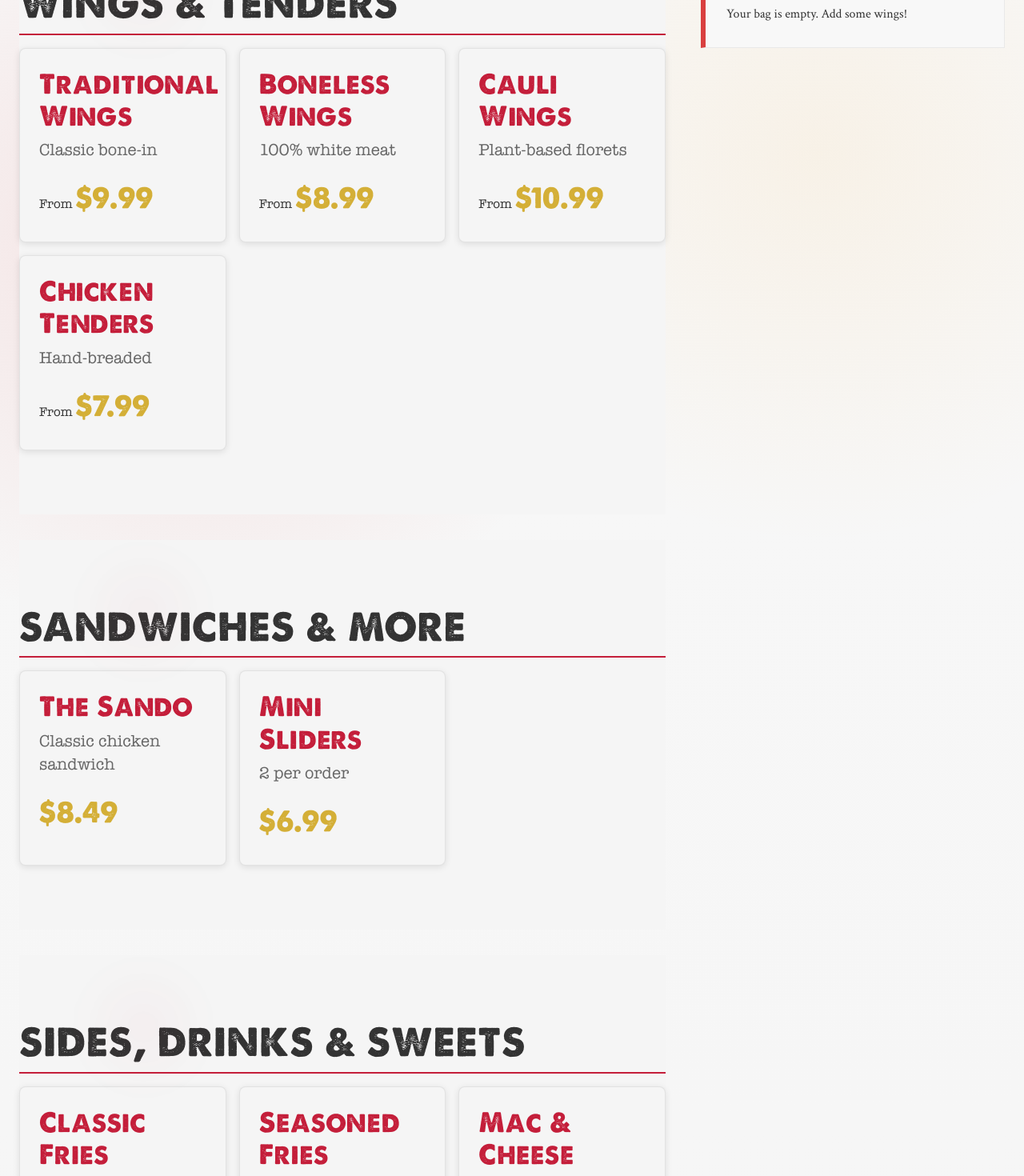
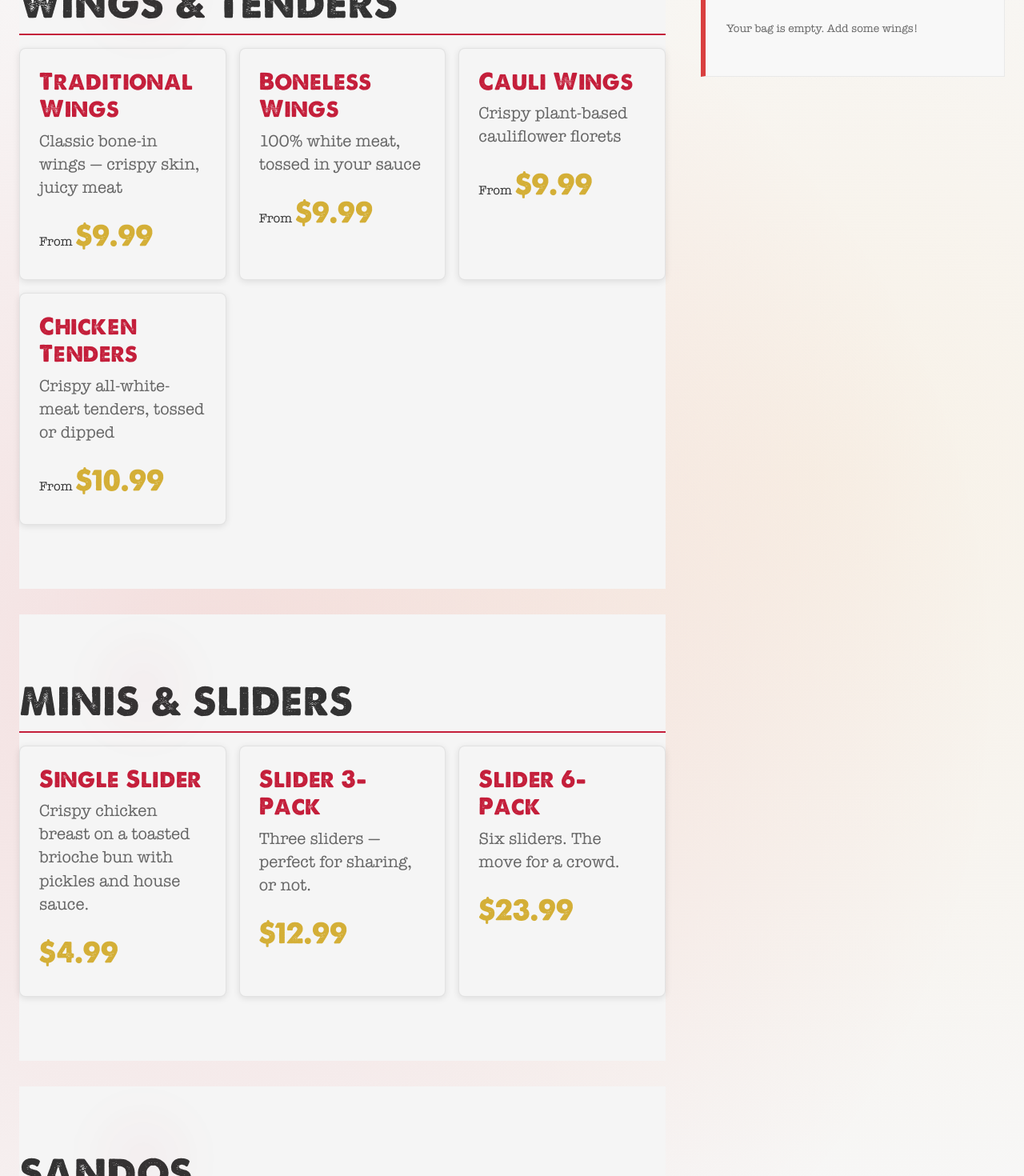
Before and after one commit to DeWittSolutionsLLC/WingSnobMock, a React (Vite) app: page /order in a window 1280 px wide. Shown: the part 240-1710 px from the top of the page at 80% size. Built offline with nearby package versions, Linux system fonts and the light colour scheme.

Commit message:
Enhance Order page with detailed menu items and quick add functionality; update styles for responsiveness and accessibility

```diff
--- a/src/App.jsx
+++ b/src/App.jsx
@@ -14,6 +14,8 @@ function ScrollAnimator() {
   const location = useLocation()
 
   useEffect(() => {
+    window.scrollTo(0, 0)
+
     let observer
     let rafId
 
--- a/src/index.css
+++ b/src/index.css
@@ -183,12 +183,12 @@ ul { list-style: none; }
   color: #1a1a1a;
   margin-bottom: 20px;
 }
-.section-title--highlight{
-  background: linear-gradient(135deg, var(--red) 0%, var(--red-dark) 100%);
-  -webkit-background-clip: text;
-  -webkit-text-fill-color: transparent;
-  font-size:clamp(4rem, 8vw, 6rem);
+.section-title--highlight {
+  color: var(--red);
+  display: block;
+  font-size:clamp(7rem,13vw,11rem);
 }
+
 .section-title.dark
   {
   background: linear-gradient(135deg, var(--gold) 0%, var(--red) 100%);
@@ -220,6 +220,11 @@ ul { list-style: none; }
   .btn-gold {
     font-size: 0.95rem;
     padding: 14px 28px;
+  }
+  .section-title--highlight {
+  color: var(--red);
+  display: block;
+  font-size:clamp(6rem,12vw,10rem);
   }
 }
 
--- a/src/pages/Home.css
+++ b/src/pages/Home.css
@@ -576,7 +576,11 @@
     position: relative;
     z-index: 2;
   }
-
+  .hero__title-accent {
+  color: var(--red);
+  display: block;
+  font-size:clamp(6rem,12vw,10rem);
+  }
   .hero__image {
     display: flex;
     position: absolute;
@@ -662,6 +666,41 @@
   }
 }
 
+@media (max-width: 640px) {
+  /* pull hero image out of absolute overlay — stack it below the text */
+  .hero {
+    height: auto;
+    min-height: 100svh;
+  }
+
+  .hero__inner {
+    max-height: none;
+    padding-top: 32px;
+    padding-bottom: 40px;
+    gap: 24px;
+  }
+
+  .hero__image {
+    position: relative;
+    right: auto;
+    top: auto;
+    transform: none;
+    width: 100%;
+    max-width: 100%;
+    opacity: 1;
+    pointer-events: auto;
+    margin-right: 0;
+    justify-content: center;
+  }
+
+  .hero__image img {
+    height: 220px;
+    width: 100%;
+    object-fit: cover;
+    border-radius: 16px;
+  }
+}
+
 @media (max-width: 480px) {
   .why-grid {
     grid-template-columns: 1fr;
@@ -689,7 +728,7 @@
   }
 
   .catering-section__image img {
-    max-height: 220px;
+    max-height:fit-content;
   }
 
   .hero__subtitle {
--- a/src/pages/Order.css
+++ b/src/pages/Order.css
@@ -126,7 +126,7 @@
 }
 .menu-card h4{
   font-family: var(--love-of-thunder), cursive;
-  font-size: 2.1rem;
+  font-size:clamp(1.8rem, 2.5vw, 1.6rem);
   margin-bottom: 0.5rem;
   color:var(--red);
 }
@@ -180,6 +180,40 @@
   text-transform: uppercase;
 }
 
+/* ── Quick Add Modal ── */
+.quick-add-modal {
+  background: var(--background-secondary);
+  border: 1px solid rgba(0,0,0,0.08);
+  border-radius: 12px;
+  padding: 2rem;
+  width: 100%;
+  max-width: 360px;
+}
+
+.quick-add-modal h3 {
+  font-family: var(--love-of-thunder), cursive;
+  font-size: 2rem;
+  border-bottom: 2px solid var(--red);
+  padding-bottom: 0.5rem;
+  margin-bottom: 0.75rem;
+  text-transform: uppercase;
+  color: var(--dark-3);
+}
+
+.quick-add-modal__desc {
+  font-size: 0.95rem;
+  color: var(--text-muted);
+  font-family: var(--american-typewriter), serif;
+  margin-bottom: 0.75rem;
+  line-height: 1.5;
+}
+
+.quick-add-modal__price {
+  font-family: var(--love-of-thunder), cursive;
+  font-size: 2.2rem;
+  color: var(--gold);
+  margin-bottom: 0.5rem;
+}
 
 .option-group {
   margin-top: 1.5rem;
@@ -568,7 +602,13 @@
   padding: 20px 0;
   font-family: var(--american-typewriter), serif;
 }
-
+.empty-msg{
+  font-size: 0.875rem;
+  color: var(--text-muted);
+  font-style: italic;
+  padding: 20px 0;
+  font-family: var(--american-typewriter), serif;
+}
 .order-summary__items {
   display: flex;
   flex-direction: column;
@@ -804,7 +844,7 @@
   position: relative;
 }
 
-.sauce-btn:hover {
+.sauce-btn:hover:not(:disabled) {
   border-color: rgba(245,166,35,0.4);
   transform: translateY(-2px);
 }
@@ -812,6 +852,12 @@
 .sauce-btn.active {
   border-color: var(--gold);
   background: rgba(245,166,35,0.1);
+}
+
+.sauce-btn:disabled {
+  opacity: 0.3;
+  cursor: not-allowed;
+  transform: none;
 }
 
 .sauce-color {
--- a/src/pages/Order.jsx
+++ b/src/pages/Order.jsx
@@ -4,34 +4,99 @@ import './Order.css'
 
 const MENU_DATA = {
   wings: [
-    { id: 'traditional', label: 'Traditional Wings', desc: 'Classic bone-in', sizes: [{ qty: 6, price: 9.99 }, { qty: 10, price: 15.99 }, { qty: 20, price: 28.99 }] },
-    { id: 'boneless', label: 'Boneless Wings', desc: '100% white meat', sizes: [{ qty: 6, price: 8.99 }, { qty: 10, price: 13.99 }, { qty: 20, price: 24.99 }] },
-    { id: 'cauli', label: 'Cauli Wings', desc: 'Plant-based florets', sizes: [{ qty: 8, price: 10.99 }, { qty: 16, price: 19.99 }] },
-    { id: 'tenders', label: 'Chicken Tenders', desc: 'Hand-breaded', sizes: [{ qty: 3, price: 7.99 }, { qty: 5, price: 11.99 }] },
+    {
+      id: 'traditional',
+      label: 'Traditional Wings',
+      desc: 'Classic bone-in wings — crispy skin, juicy meat',
+      sizes: [
+        { qty: 6,  price: 9.99  },
+        { qty: 10, price: 15.99 },
+        { qty: 15, price: 22.99 },
+        { qty: 20, price: 28.99 },
+        { qty: 50, price: 64.99 },
       ],
-  sandwiches: [
-    { id: 'sando', label: 'The Sando', desc: 'Classic chicken sandwich', price: 8.49 },
-    { id: 'slider', label: 'Mini Sliders', desc: '2 per order', price: 6.99 },
+    },
+    {
+      id: 'boneless',
+      label: 'Boneless Wings',
+      desc: '100% white meat, tossed in your sauce',
+      sizes: [
+        { qty: 6,  price: 9.99  },
+        { qty: 10, price: 15.99 },
+        { qty: 15, price: 22.99 },
+        { qty: 20, price: 28.99 },
+        { qty: 50, price: 64.99 },
+      ],
+    },
+    {
+      id: 'cauli',
+      label: 'Cauli Wings',
+      desc: 'Crispy plant-based cauliflower florets',
+      sizes: [
+        { qty: 6,  price: 9.99  },
+        { qty: 10, price: 15.99 },
+        { qty: 15, price: 22.99 },
+        { qty: 20, price: 28.99 },
+        { qty: 50, price: 64.99 },
+      ],
+    },
+    {
+      id: 'tenders',
+      label: 'Chicken Tenders',
+      desc: 'Crispy all-white-meat tenders, tossed or dipped',
+      sizes: [
+        { qty: 5,  price: 10.99 },
+        { qty: 10, price: 18.99 },
+        { qty: 20, price: 34.99 },
+      ],
+    },
+  ],
+  sliders: [
+    { id: 'slider-single', label: 'Single Slider',   desc: 'Crispy chicken breast on a toasted brioche bun with pickles and house sauce.', price: 4.99  },
+    { id: 'slider-3',      label: 'Slider 3-Pack',   desc: 'Three sliders — perfect for sharing, or not.',                                 price: 12.99 },
+    { id: 'slider-6',      label: 'Slider 6-Pack',   desc: 'Six sliders. The move for a crowd.',                                           price: 23.99 },
+  ],
+  sandos: [
+    { id: 'classic-sando',   label: 'Classic Sando',       desc: 'Crispy chicken, lettuce, tomato, pickles, house sauce on a toasted brioche bun.',                                          price: 11.99 },
+    { id: 'spicy-sando',     label: 'Spicy Sando',         desc: 'Same as the classic, hit with your sauce of choice from the Sauce Lab.',                                                  price: 12.49 },
+    { id: 'buffalo-sando',   label: 'Buffalo Ranch Sando', desc: 'Crispy chicken tossed in Buffalo sauce, topped with ranch and pickles on a toasted brioche bun.',                         price: 12.99 },
+    { id: 'boom-boom-sando', label: 'Boom Boom Sando',     desc: 'Crispy chicken tossed in Boom Boom sauce, topped with pickles and an onion ring on a toasted brioche bun.',              price: 12.99 },
+    { id: 'big-texan-sando', label: 'Big Texan Sando',     desc: 'Crispy chicken with Boom Boom Sauce drizzled on top, topped with coleslaw and pickles on a toasted brioche bun.',       price: 13.49 },
   ],
   sides: [
-    { id: 'fries', label: 'Classic Fries', price: 3.49 },
-    { id: 'seasoned', label: 'Seasoned Fries', price: 3.99 },
-    { id: 'mac', label: 'Mac & Cheese', price: 4.49 },
-    { id: 'slaw', label: 'Coleslaw', price: 2.99 },
+    { id: 'loaded-fries',  label: 'Loaded Fries',          desc: 'Fries loaded with cheese sauce, bacon, jalapeños, and ranch.',              price: 7.99 },
+    { id: 'fries',         label: 'Fries',                  desc: 'Golden, perfectly seasoned fries.',                                         price: 3.49 },
+    { id: 'mac',           label: 'Mac & Cheese',           desc: 'Creamy, cheesy, comforting.',                                               price: 4.49 },
+    { id: 'street-corn',   label: 'Street Corn',            desc: 'Seasoned corn with a bold kick — Snob style.',                             price: 3.99 },
+    { id: 'pretzels',      label: 'Soft Pretzels & Cheese', desc: 'Warm soft pretzels served with a side of creamy cheese sauce.',             price: 5.99 },
+    { id: 'onion-rings',   label: 'Onion Rings',            desc: 'Thick-cut, crispy, golden onion rings.',                                   price: 3.99 },
+    { id: 'slaw',          label: 'Coleslaw',               desc: 'Cool and tangy — the perfect wing companion.',                             price: 2.99 },
+    { id: 'veggie',        label: 'Veggie Sticks & Ranch',  desc: 'Crisp celery and carrot sticks served with ranch dressing.',               price: 3.49 },
+    { id: 'cornbread',     label: 'Cornbread',              desc: 'Sweet, buttery cornbread — a Southern classic.',                           price: 3.99 },
   ],
-  drinks_desserts: [
-    { id: 'soda', label: 'Fountain Soda', price: 2.49 },
-    { id: 'water', label: 'Bottled Water', price: 1.99 },
-    { id: 'cheesecake', label: 'Cheesecake Bites', price: 5.99 },
-  ]
+  desserts: [
+    { id: 'cheesecake', label: 'Cheesecake Bites',      desc: 'Fried cheesecake bites with strawberry dipping sauce.', price: 5.99 },
+    { id: 'cookies',    label: 'Choc Chip Cookies',     desc: 'Warm, gooey chocolate chip cookies.',                   price: 2.00 },
+  ],
+  drinks: [
+    { id: 'lemonade', label: 'Lemonade',      desc: 'Fresh-squeezed, house-made.', price: 2.99 },
+    { id: 'soda',     label: 'Fountain Soda', desc: 'Pepsi products.',             price: 2.49 },
+    { id: 'water',    label: 'Water Bottle',  desc: '16.9 fl oz.',                 price: 1.49 },
+  ],
+}
+
+function getSauceLimit(qty) {
+  if (qty <= 6) return 1
+  if (qty < 20) return 2
+  return 4
 }
 
 export default function Order() {
   const [cart, setCart] = useState([])
-  const [activeItem, setActiveItem] = useState(null) // For the customization "modal"
+  const [activeItem, setActiveItem] = useState(null)
+  const [quickAddItem, setQuickAddItem] = useState(null)
   const [placed, setPlaced] = useState(false)
 
-  // Subtotal Calculation
   const subtotal = cart.reduce((acc, item) => acc + item.totalPrice, 0)
   const tax = subtotal * 0.06
   const total = subtotal + tax
@@ -51,23 +116,30 @@ export default function Order() {
         <div className="order-success__inner">
           <h2>🔥 Order Received!</h2>
           <p>We're getting your wings ready. Estimated time: 15-20 mins.</p>
-          <button className="btn-primary" onClick={() => {setCart([]); setPlaced(false)}}>Start New Order</button>
+          <button className="btn-primary" onClick={() => { setCart([]); setPlaced(false) }}>Start New Order</button>
         </div>
       </div>
     )
   }
 
+  const sauceLimit = activeItem ? getSauceLimit(activeItem.selectedSize.qty) : 0
+
   return (
     <div className="order-page">
       <div className="container order-layout">
 
-        {/* Menu Section */}
+        {/* ── Menu ── */}
         <div className="menu-explorer">
+
           <section className="menu-section">
             <h3>Wings & Tenders</h3>
             <div className="menu-grid">
               {MENU_DATA.wings.map(type => (
-                <div key={type.id} className="menu-card" onClick={() => setActiveItem({ ...type, type: 'wings', selectedSize: type.sizes[0], sauces: [] })}>
+                <div
+                  key={type.id}
+                  className="menu-card"
+                  onClick={() => setActiveItem({ ...type, selectedSize: type.sizes[0], sauces: [] })}
+                >
                   <h4>{type.label}</h4>
                   <p>{type.desc}</p>
                   <span className="price-tag">From <span className="price-tag--highlight">${type.sizes[0].price}</span></span>
@@ -77,10 +149,10 @@ export default function Order() {
           </section>
 
           <section className="menu-section">
-            <h3>Sandwiches & More</h3>
+            <h3>Minis & Sliders</h3>
             <div className="menu-grid">
-              {MENU_DATA.sandwiches.map(item => (
-                <div key={item.id} className="menu-card" onClick={() => addToCart({ ...item, totalPrice: item.price })}>
+              {MENU_DATA.sliders.map(item => (
+                <div key={item.id} className="menu-card" onClick={() => setQuickAddItem({ ...item, totalPrice: item.price })}>
                   <h4>{item.label}</h4>
                   <p>{item.desc}</p>
                   <span className="price-tag"><span className="price-tag--highlight">${item.price.toFixed(2)}</span></span>
@@ -90,56 +162,110 @@ export default function Order() {
           </section>
 
           <section className="menu-section">
-            <h3>Sides, Drinks & Sweets</h3>
+            <h3>Sandos</h3>
             <div className="menu-grid">
-              {[...MENU_DATA.sides, ...MENU_DATA.drinks_desserts].map(item => (
-                <div key={item.id} className="menu-card" onClick={() => addToCart({ ...item, totalPrice: item.price })}>
+              {MENU_DATA.sandos.map(item => (
+                <div key={item.id} className="menu-card" onClick={() => setQuickAddItem({ ...item, totalPrice: item.price })}>
                   <h4>{item.label}</h4>
+                  <p>{item.desc}</p>
                   <span className="price-tag"><span className="price-tag--highlight">${item.price.toFixed(2)}</span></span>
                 </div>
               ))}
             </div>
           </section>
+
+          <section className="menu-section">
+            <h3>Sides</h3>
+            <div className="menu-grid">
+              {MENU_DATA.sides.map(item => (
+                <div key={item.id} className="menu-card" onClick={() => setQuickAddItem({ ...item, totalPrice: item.price })}>
+                  <h4>{item.label}</h4>
+                  <p>{item.desc}</p>
+                  <span className="price-tag"><span className="price-tag--highlight">${item.price.toFixed(2)}</span></span>
+                </div>
+              ))}
+            </div>
+          </section>
+
+          <section className="menu-section">
+            <h3>Desserts</h3>
+            <div className="menu-grid">
+              {MENU_DATA.desserts.map(item => (
+                <div key={item.id} className="menu-card" onClick={() => setQuickAddItem({ ...item, totalPrice: item.price })}>
+                  <h4>{item.label}</h4>
+                  <p>{item.desc}</p>
+                  <span className="price-tag"><span className="price-tag--highlight">${item.price.toFixed(2)}</span></span>
+                </div>
+              ))}
+            </div>
+          </section>
+
+          <section className="menu-section">
+            <h3>Drinks</h3>
+            <div className="menu-grid">
+              {MENU_DATA.drinks.map(item => (
+                <div key={item.id} className="menu-card" onClick={() => setQuickAddItem({ ...item, totalPrice: item.price })}>
+                  <h4>{item.label}</h4>
+                  <p>{item.desc}</p>
+                  <span className="price-tag"><span className="price-tag--highlight">${item.price.toFixed(2)}</span></span>
+                </div>
+              ))}
+            </div>
+          </section>
+
         </div>
 
-        {/* Floating Customizer (Simple Modal) */}
+        {/* ── Wing / Tender Customizer ── */}
         {activeItem && (
-          <div className="customizer-overlay">
-            <div className="customizer-modal">
+          <div className="customizer-overlay" onClick={() => setActiveItem(null)}>
+            <div className="customizer-modal" onClick={e => e.stopPropagation()}>
               <h3>Customize {activeItem.label}</h3>
 
               <div className="option-group">
                 <label>Select Size</label>
                 <div className="size-chips">
-                  {activeItem.sizes.map(s => (
+                  {activeItem.sizes.map(s => {
+                    const limit = getSauceLimit(s.qty)
+                    return (
                       <button
                         key={s.qty}
                         className={activeItem.selectedSize.qty === s.qty ? 'active' : ''}
-                      onClick={() => setActiveItem({...activeItem, selectedSize: s})}
+                        onClick={() => setActiveItem({
+                          ...activeItem,
+                          selectedSize: s,
+                          sauces: activeItem.sauces.slice(0, getSauceLimit(s.qty)),
+                        })}
                       >
-                      {s.qty}pc - ${s.price}
+                        {s.qty}pc · ${s.price} · {limit} sauce{limit > 1 ? 's' : ''}
                       </button>
-                  ))}
+                    )
+                  })}
                 </div>
               </div>
 
               <div className="option-group">
-                <label>Choose Sauce{activeItem.sauces.length > 0 && <span className="sauce-count"> ({activeItem.sauces.length} selected)</span>}</label>
+                <label>
+                  Choose Sauce
+                  <span className="sauce-count"> ({activeItem.sauces.length}/{sauceLimit})</span>
+                </label>
                 <div className="sauce-grid">
-                  {SAUCES.map(sauce => (
+                  {SAUCES.map(sauce => {
+                    const isSelected = activeItem.sauces.includes(sauce.name)
+                    const atLimit = !isSelected && activeItem.sauces.length >= sauceLimit
+                    return (
                       <button
                         key={sauce.id}
-                      className={`sauce-btn ${activeItem.sauces.includes(sauce.name) ? 'active' : ''}`}
+                        className={`sauce-btn ${isSelected ? 'active' : ''}`}
+                        disabled={atLimit}
                         onClick={() => {
-                        const isSelected = activeItem.sauces.includes(sauce.name)
                           const newSauces = isSelected
                             ? activeItem.sauces.filter(s => s !== sauce.name)
                             : [...activeItem.sauces, sauce.name]
-                        setActiveItem({...activeItem, sauces: newSauces})
+                          setActiveItem({ ...activeItem, sauces: newSauces })
                         }}
                       >
                         <span className="sauce-color" style={{ backgroundColor: sauce.color }}>
-                        {sauce.type === 'dry' && <span className="dry-texture"></span>}
+                          {sauce.type === 'dry' && <span className="dry-texture" />}
                         </span>
                         <span className="sauce-name">{sauce.name}</span>
                         {sauce.heat > 0 && (
@@ -147,11 +273,10 @@ export default function Order() {
                             {HEAT_LABELS[sauce.heat]}
                           </span>
                         )}
-                      {activeItem.sauces.includes(sauce.name) && (
-                        <span className="sauce-check">✓</span>
-                      )}
+                        {isSelected && <span className="sauce-check">✓</span>}
                       </button>
-                  ))}
+                    )
+                  })}
                 </div>
               </div>
 
@@ -163,7 +288,7 @@ export default function Order() {
                   onClick={() => addToCart({
                     label: `${activeItem.selectedSize.qty}pc ${activeItem.label}`,
                     details: activeItem.sauces.join(', '),
-                    totalPrice: activeItem.selectedSize.price
+                    totalPrice: activeItem.selectedSize.price,
                   })}
                 >
                   Add to Order
@@ -173,7 +298,22 @@ export default function Order() {
           </div>
         )}
 
-        {/* Cart Sidebar */}
+        {/* ── Quick Add Popup ── */}
+        {quickAddItem && (
+          <div className="customizer-overlay" onClick={() => setQuickAddItem(null)}>
+            <div className="quick-add-modal" onClick={e => e.stopPropagation()}>
+              <h3>{quickAddItem.label}</h3>
+              {quickAddItem.desc && <p className="quick-add-modal__desc">{quickAddItem.desc}</p>}
+              <p className="quick-add-modal__price">${quickAddItem.totalPrice.toFixed(2)}</p>
+              <div className="modal-actions">
+                <button className="btn-secondary" onClick={() => setQuickAddItem(null)}>Cancel</button>
+                <button className="btn-primary" onClick={() => { addToCart(quickAddItem); setQuickAddItem(null) }}>Add to Order</button>
+              </div>
+            </div>
+          </div>
+        )}
+
+        {/* ── Cart Sidebar ── */}
         <div className="order-summary">
           <h3 className="order-summary__title">Your Bag ({cart.length})</h3>
           <div className="cart-items">
@@ -201,6 +341,7 @@ export default function Order() {
             </div>
           )}
         </div>
+
       </div>
     </div>
   )
```
Also changed, not shown: src/pages/Menu.css (+36 -2 lines). Lines whose indentation alone changed are shown as unchanged.
